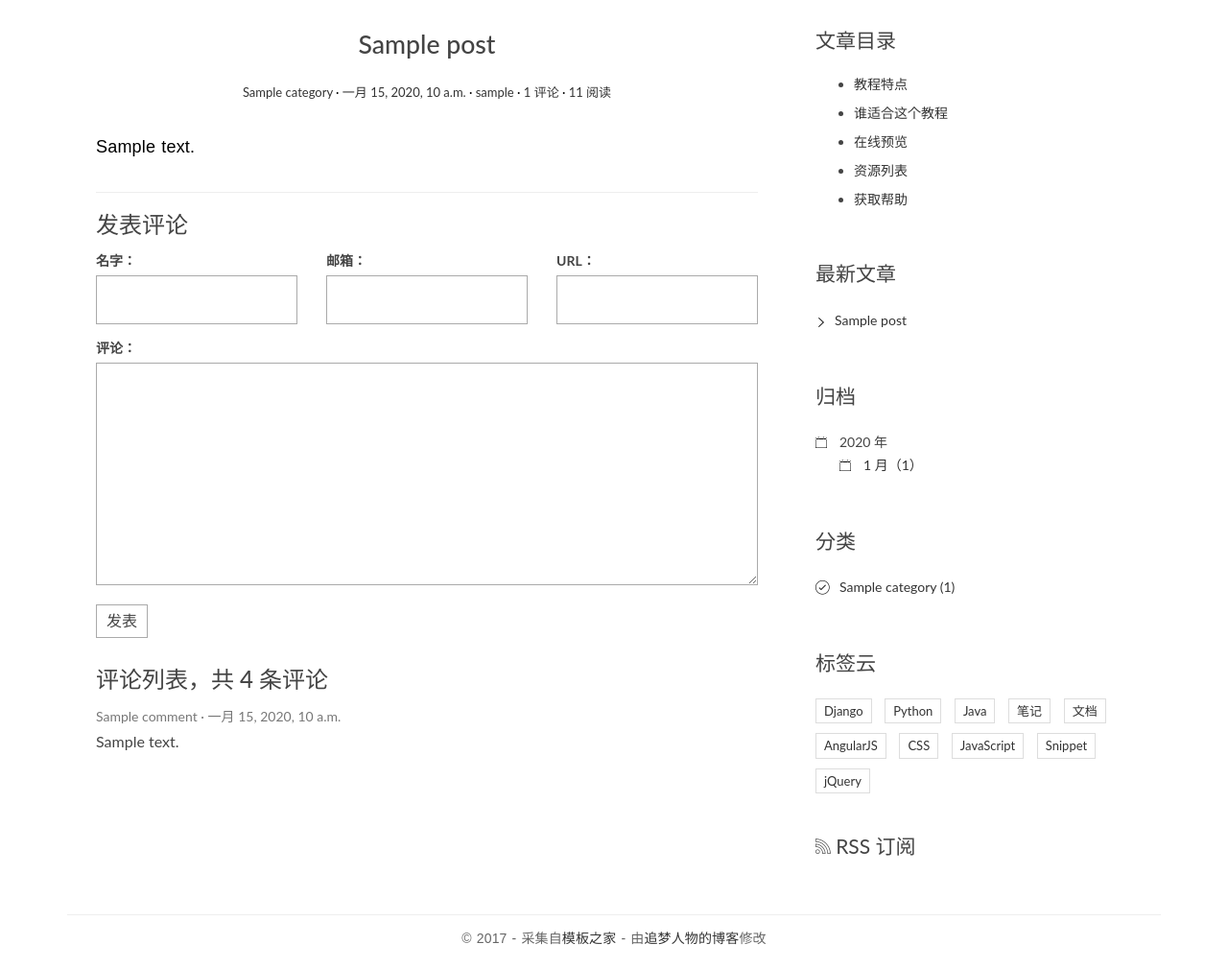
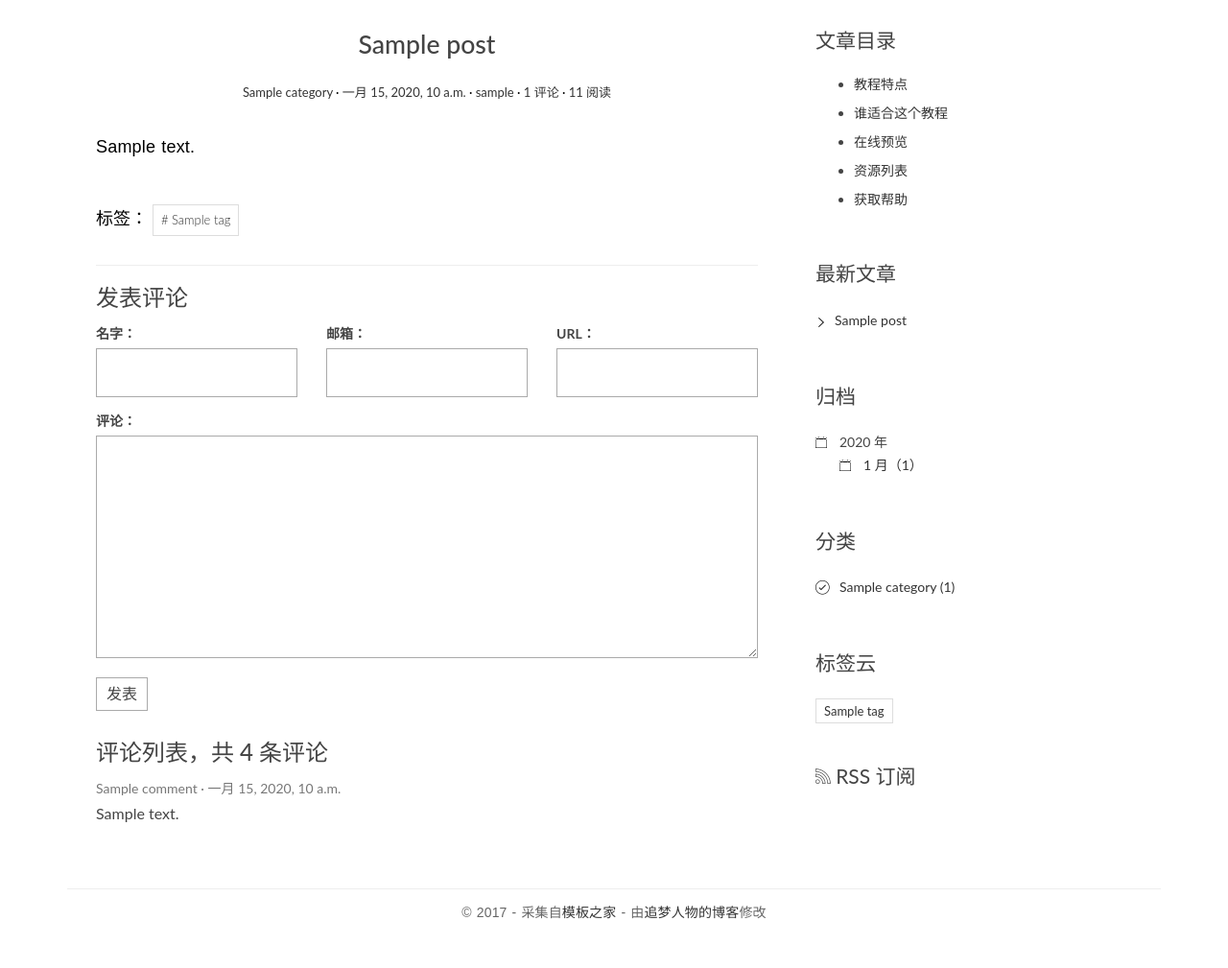
Before and after one commit to Arrowarcher/tanblog, a Django app: page /post/1/ in a window 1280 px wide. Shown: the part 146-1155 px from the top of the page at 96% size. After the commit the page ends 1104 px from the top, so only its background shows below. Run offline with Django 3.2, Linux system fonts and the light colour scheme; tables that the repository leaves empty hold one stand-in row (values such as "Sample post"); some libraries are stand-ins or nearby versions.

Commit message:
标签云

```diff
--- a/blog/templatetags/blog_tags.py
+++ b/blog/templatetags/blog_tags.py
@@ -1,6 +1,7 @@
 from django import template
+from django.db.models import Count
 
-from ..models import Post, Category
+from ..models import Post, Category, Tag
 
 register = template.Library()
 
@@ -16,4 +17,8 @@ def archives():
 
 @register.simple_tag
 def get_categories():
-    return Category.objects.all()
+    return Category.objects.annotate(num_posts=Count('post')).filter(num_posts__gt=0)
+
+@register.simple_tag
+def get_tags():
+    return Tag.objects.annotate(num_posts=Count('post')).filter(num_posts__gt=0)
--- a/blog/urls.py
+++ b/blog/urls.py
@@ -11,4 +11,5 @@ urlpatterns = [
     re_path(r'^archives/(?P<year>[0-9]{4})/(?P<month>[0-9]{1,2})/$', views.ArchivesView.as_view(), name='archives'),
     # path('archives/<int:year>/<int:month>/', views.archives, name='archives'),
     path('category/<int:pk>/', views.CategoryView.as_view(), name='category'),
+    path('tag/<int:pk>/', views.TagView.as_view(), name='tag'),
 ]
--- a/blog/views.py
+++ b/blog/views.py
@@ -3,7 +3,7 @@ from django.shortcuts import render, get_object_or_404
 from django.views.generic import ListView, DetailView
 
 from comments.forms import CommentForm
-from .models import Post, Category
+from .models import Post, Category, Tag
 # Create your views here.
 from django.http import HttpResponse
 
@@ -124,3 +124,8 @@ class CategoryView(IndexView):
     def get_queryset(self):     #默认获取指定模型的全部列表数据,需复写
         cate = get_object_or_404(Category, pk=self.kwargs.get('pk'))
         return super(CategoryView, self).get_queryset().filter(category=cate)
+
+class TagView(IndexView):
+    def get_queryset(self):
+        tag = get_object_or_404(Tag, pk=self.kwargs.get('pk'))
+        return super(TagView, self).get_queryset().filter(tags=tag)
--- a/templates/base.html
+++ b/templates/base.html
@@ -22,9 +22,9 @@
     <script src="{% static 'blog/js/pace.min.js' %}"></script>
     <script src="{% static 'blog/js/modernizr.custom.js' %}"></script>
     {#  更快的加载  #}
-{#    + <link href="https://cdn.bootcss.com/bootstrap/3.3.7/css/bootstrap.min.css" rel="stylesheet">#}
-{#+ <script src="https://cdn.bootcss.com/jquery/2.1.3/jquery.min.js"></script>#}
-{#+ <script src="https://cdn.bootcss.com/bootstrap/3.3.7/js/bootstrap.min.js"></script>#}
+    {#    + <link href="https://cdn.bootcss.com/bootstrap/3.3.7/css/bootstrap.min.css" rel="stylesheet">#}
+    {#+ <script src="https://cdn.bootcss.com/jquery/2.1.3/jquery.min.js"></script>#}
+    {#+ <script src="https://cdn.bootcss.com/bootstrap/3.3.7/js/bootstrap.min.js"></script>#}
 </head>
 
 <body>
@@ -127,7 +127,8 @@
                     <ul>
                         {% for category in category_list %}
                             <li>
-                                <a href="{% url 'blog:category' category.pk %}">{{ category.name }} <span class="post-count">({{ category.post_set.count }})</span></a>
+                                <a href="{% url 'blog:category' category.pk %}">{{ category.name }} <span
+                                        class="post-count">({{ category.num_posts }})</span></a>
                             </li>
                         {% empty %}
                             暂无分类
@@ -137,37 +138,15 @@
 
                 <div class="widget widget-tag-cloud">
                     <h3 class="widget-title">标签云</h3>
+                    {% get_tags as tag_list %}
                     <ul>
-                        <li>
-                            <a href="#">Django</a>
-                        </li>
-                        <li>
-                            <a href="#">Python</a>
-                        </li>
-                        <li>
-                            <a href="#">Java</a>
-                        </li>
-                        <li>
-                            <a href="#">笔记</a>
-                        </li>
-                        <li>
-                            <a href="#">文档</a>
-                        </li>
-                        <li>
-                            <a href="#">AngularJS</a>
-                        </li>
-                        <li>
-                            <a href="#">CSS</a>
-                        </li>
-                        <li>
-                            <a href="#">JavaScript</a>
-                        </li>
-                        <li>
-                            <a href="#">Snippet</a>
-                        </li>
-                        <li>
-                            <a href="#">jQuery</a>
-                        </li>
+                        {% for tag in tag_list %}
+                            <li>
+                                <a href="{% url 'blog:tag' tag.pk %}">{{ tag.name }}</a>
+                            </li>
+                        {% empty %}
+                            暂无标签
+                        {% endfor %}
                     </ul>
                 </div>
                 <div class="rss">
--- a/templates/blog/detail.html
+++ b/templates/blog/detail.html
@@ -14,6 +14,14 @@
         </header>
         <div class="entry-content clearfix">
             {{ post.body|safe }} {#渲染html文本#}
+            <div class="widget widget-tag-cloud">
+                <ul>
+                    标签：
+                    {% for tag in post.tags.all %}
+                        <li><a href="{% url 'blog:tag' tag.pk %}" style=""># {{ tag.name }}</a></li>
+                    {% endfor %}
+                </ul>
+            </div>
         </div>
     </article>
     <section class="comment-area" id="comment-area">
@@ -54,7 +62,7 @@
                         <span class="nickname">{{ comment.name }}</span>
                         <time class="submit-date">{{ comment.created_time }}</time>
                         <div class="text">
-                           {{ comment.text }}
+                            {{ comment.text }}
                         </div>
                     </li>
                 {% empty %}
```
